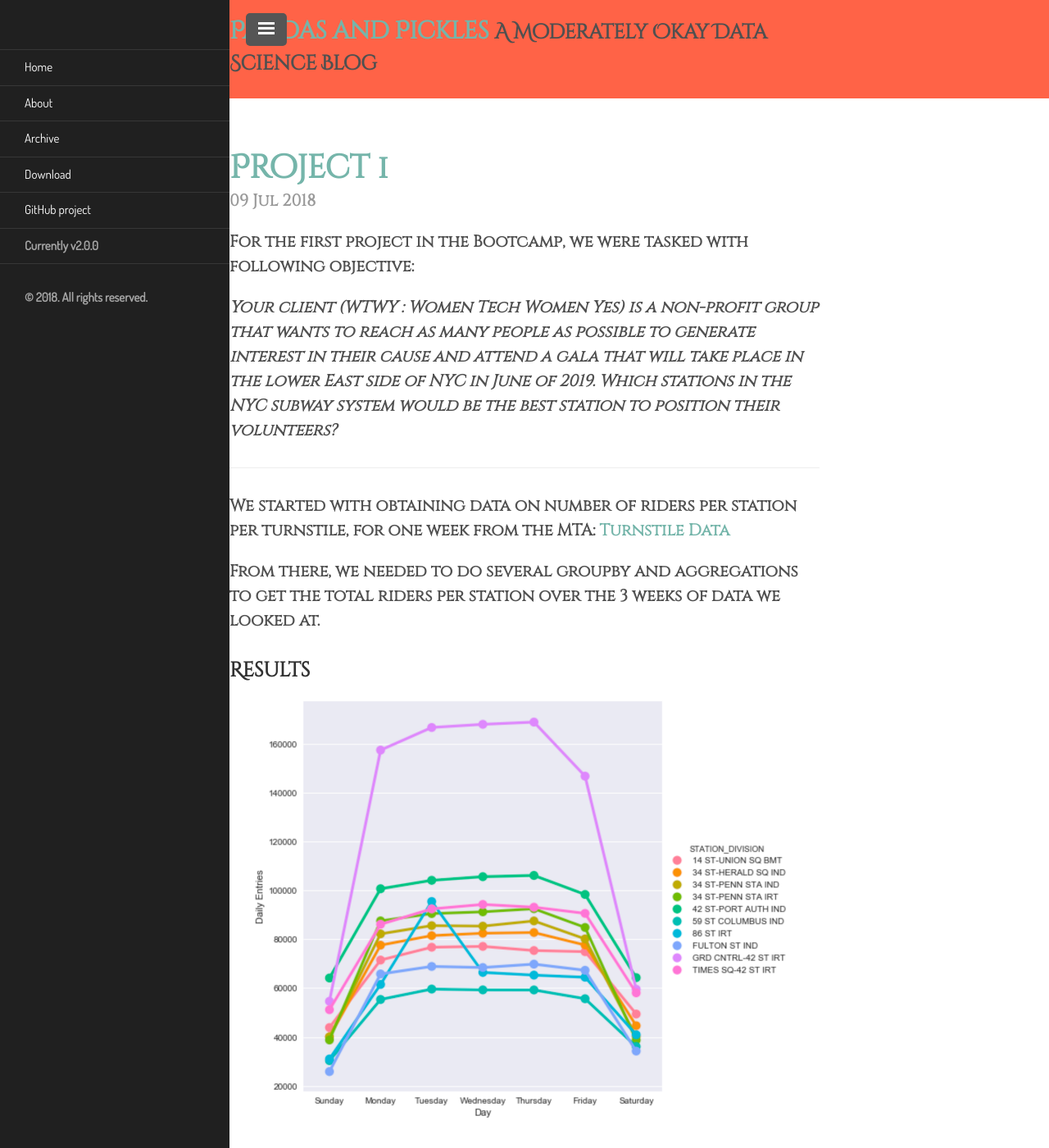
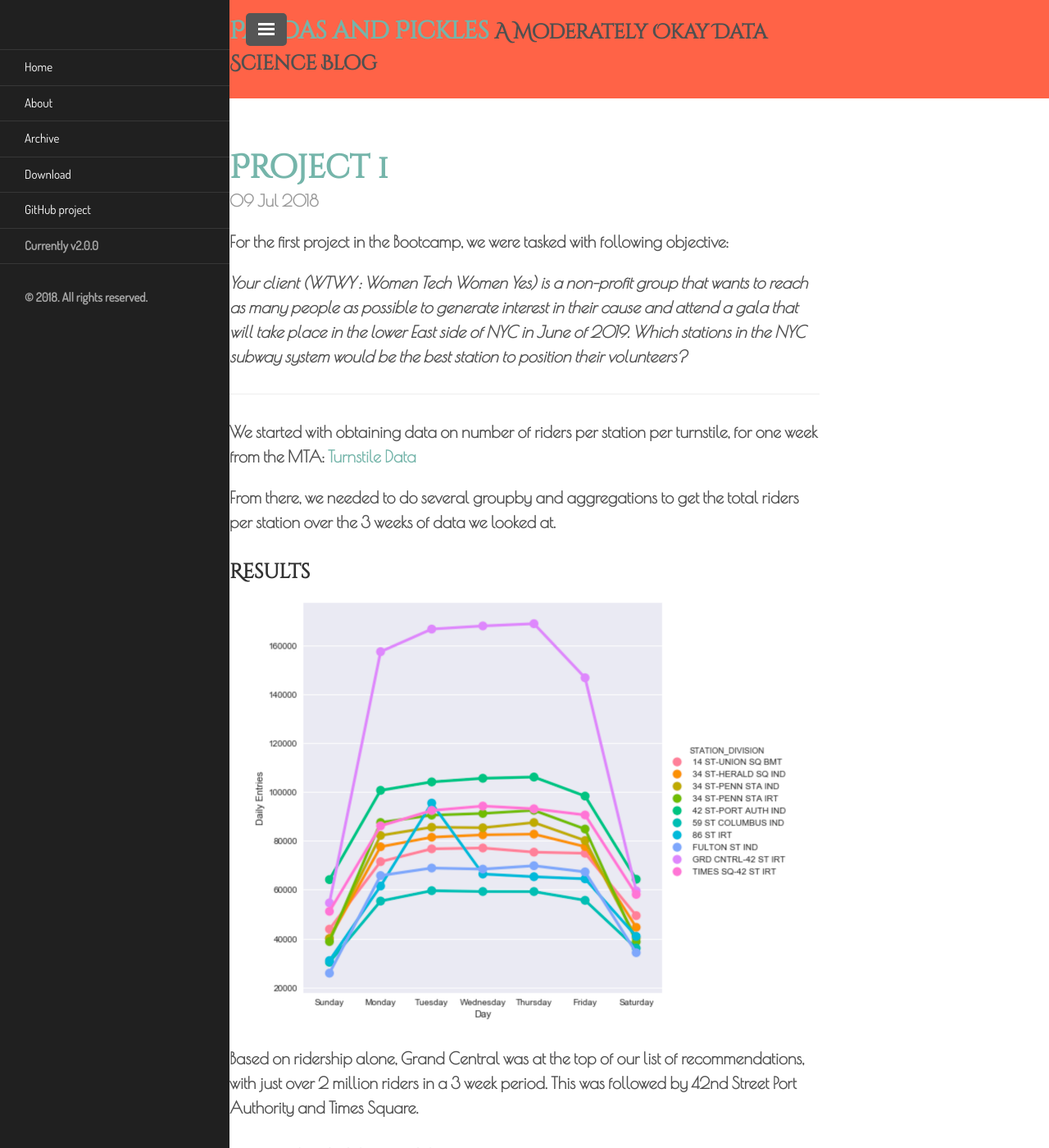
Before and after one commit to Cassini-4B/Cassini-4B.github.io, a Jekyll site: the page built from index.html, in a window 1280 px wide and 1400 px high. Shown: the whole window at 82% size. Built offline with Jekyll 4.4.1, drawn with Linux system fonts in a browser that asks for light colours; some web fonts are replaced; the list of posts is cut into pages by our own code.

Commit message:
updated lanyon css

```diff
--- a/_includes/head.html
+++ b/_includes/head.html
@@ -25,6 +25,8 @@
   <link href="https://fonts.googleapis.com/css?family=Cinzel" rel="stylesheet">
   <link href="https://fonts.googleapis.com/css?family=Dosis" rel="stylesheet">
   <link href="https://fonts.googleapis.com/css?family=Forum" rel="stylesheet">
+  <link href="https://fonts.googleapis.com/css?family=Poiret+One" rel="stylesheet">
+
 
 
   <!-- Icons -->
--- a/public/css/lanyon.css
+++ b/public/css/lanyon.css
@@ -41,7 +41,7 @@
 }
 
 html {
-  font-family:  "Cinzel",   Georgia, serif;
+  font-family:  "Poiret One",   Georgia, cursive;
   font-weight: 700
 }
 
```
